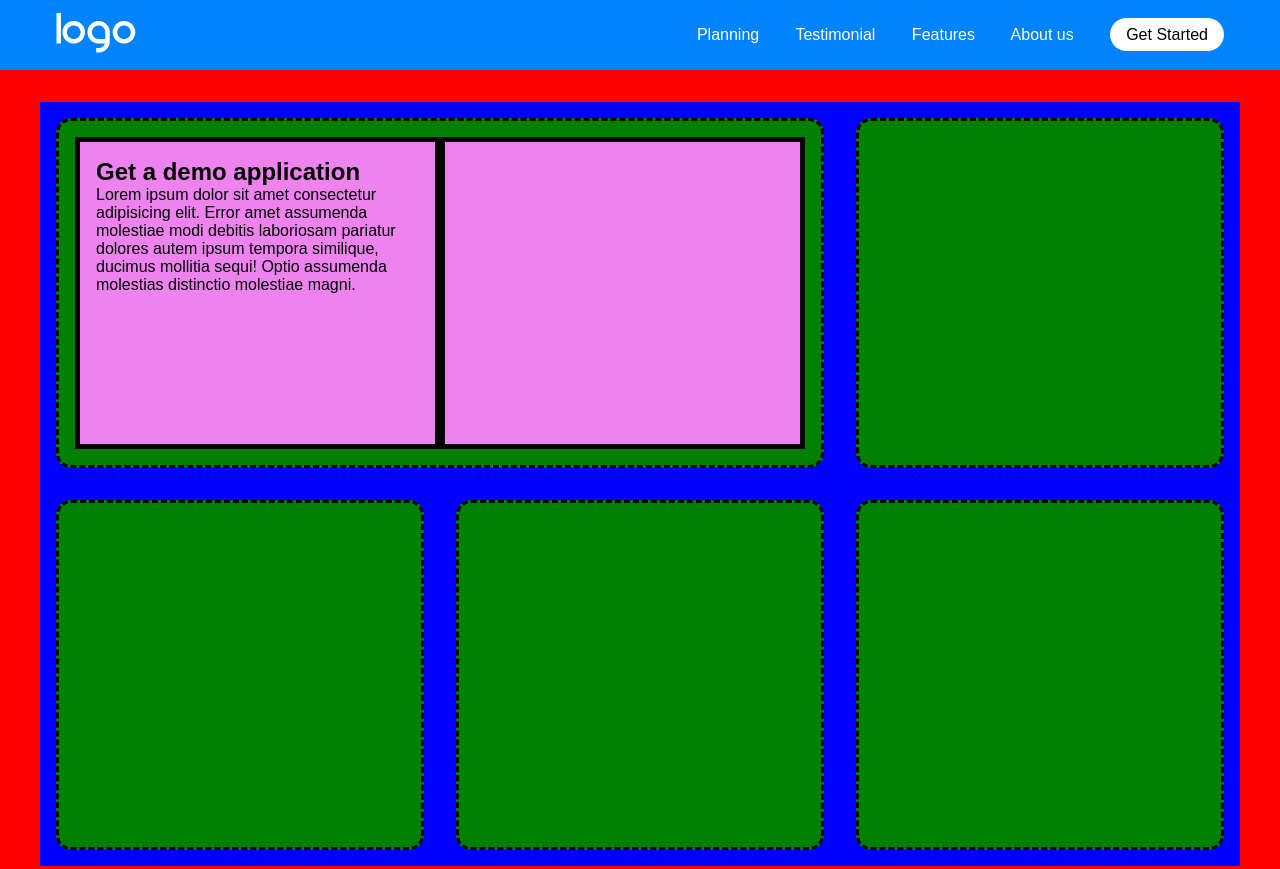
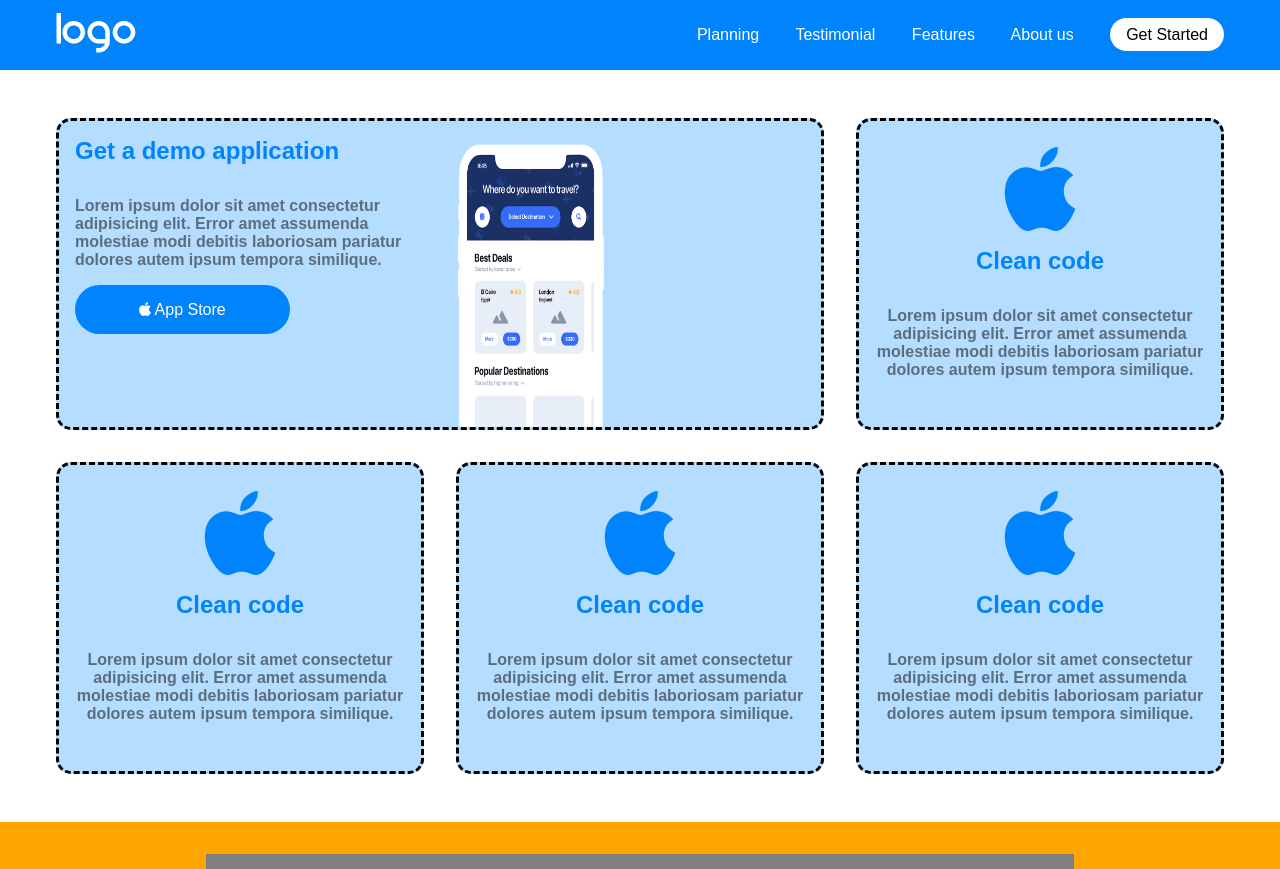
Before and after one commit to GabrieleRizzo19/htmlcss-responsive-layout, a plain HTML site: page index.html in a window 1280 px wide. Shown: the top 869 px of the page. Drawn offline with Linux system fonts and the light colour scheme.

Commit message:
feat(html,css): hero section content

```diff
--- a/css/style.css
+++ b/css/style.css
@@ -12,8 +12,10 @@
 ******  GENERIC ******
 *********************/
 
-.bg-blue-layout{
-    background-color: #0084fd;
+:root {
+    --primary-col: #0084fd;
+    --primary-col-light: #b5ddff;
+    --secondary-col: #9792e4;
 }
 
 .container{
@@ -22,18 +24,24 @@
     max-width: 1200px;
 }
 
+a{
+    color: inherit;
+}
+
 /*********************
 ******  HEADER ******
 *********************/
 
-header a{
+#header{
+    background-color: var(--primary-col);
+}
+
+#header a{
     color: white;
     margin-right: 2em;
 }
 
-
-
-#get-start-button{
+#header #get-start-button{
     padding: 0.5em 1em;
     border-radius: 30px;
     background-color: white;
@@ -81,15 +89,91 @@ header nav #hamburger-menu{
 }
 
 #hero .card{
-    width: 100%;
+    height: 100%;
     border: 3px dashed black;
     border-radius: 15px;
+    text-align: center;
+    padding: 1em;
+    background-color: var(--primary-col-light);
 }
 
-#demo-card div{
-    padding: 1em;
+#hero #demo-card{
+    text-align: left;
+    padding-bottom: 0;
+}
+
+#hero .card h2{
+    color: var(--primary-col);
+}
+
+#hero .card p{
+    color: #5a6e7f;
+    font-weight: bold;
+}
+
+#hero .card h2 , #hero .card p{
+    margin-bottom: 2rem;
+}
+
+#demo-card-col > div{
+    padding: 1em 1em 0 1em;
     width: 100%;
-    border: 5px solid black;
+}
+
+#demo-card a{
+    background-color: var(--primary-col);
+    border-radius: 30px;
+    padding: 1em 4em;
+    margin-bottom: 2rem;
+    color: white;
+}
+
+#apple-static{
+    display: inline-block;
+}
+
+#apple-bounce{
+    display: none;
+}
+
+#demo-card-col a:hover #apple-static{
+    display: none;
+}
+
+#demo-card-col a:hover #apple-bounce{
+    display: inline-block;
+}
+
+#demo-card img{
+    width: 100%;
+    display: block;
+    transition: 0.3s;
+}
+
+.hero-card-top-icon{
+    color: var(--primary-col);
+    font-size: 6rem;
+}
+
+@media screen and (min-width: 400px){
+
+    #demo-card img{
+        width: 75%;
+    }
+}
+
+@media screen and (min-width: 500px) and (max-width:991px) {
+
+    #demo-card img{
+        width: 60%;
+    }
+}
+
+@media screen and (min-width: 500px) {
+
+    #demo-card img{
+        width: 50%;
+    }
 }
 
 @media screen and (min-width: 769px){
@@ -98,7 +182,7 @@ header nav #hamburger-menu{
         width: calc( 100% / 3);
     }
 
-    #hero #demo-card{
+    #hero #demo-card-col{
         width: calc( 100% / 3 * 2 );
     }
 }
--- a/index.html
+++ b/index.html
@@ -13,7 +13,7 @@
     <body>
 
         <header>
-            <div id="header" class="bg-blue-layout">
+            <div id="header">
                 <nav class="container flex justify-content-sb align-items-center min-height70 margin-zero-auto">
                     <div id="logo-container">
                         <img src="./img/logo.png" alt="logo">
@@ -36,40 +36,70 @@
 
         <main>
             <!-- Hero Section -->
-            <section id="hero" class="bg-red">
+            <section id="hero">
                 <div class="container margin-zero-auto flex flex-wrap card-container">
 
-                    <div id="demo-card" class="col bg-blue">
-                        <div class="card min-height350 bg-green flex flex-wrap">
-                            <div class="bg-violet min-height150 align-items-center">
+                    <div id="demo-card-col" class="col">
+                        <div id="demo-card" class="card flex flex-wrap">
+                            <div>
                                 <h2>Get a demo application</h2>
-                                <p>Lorem ipsum dolor sit amet consectetur adipisicing elit. Error amet assumenda molestiae modi debitis laboriosam pariatur dolores autem ipsum tempora similique, ducimus mollitia sequi! Optio assumenda molestias distinctio molestiae magni.</p>
-                                <a href="#"></a>
+                                <p>
+                                    Lorem ipsum dolor sit amet consectetur adipisicing elit. Error amet assumenda molestiae modi debitis laboriosam pariatur dolores autem ipsum tempora similique.
+                                </p>
+                                <a href="#">
+                                    <i id="apple-static" class="fa-brands fa-apple"></i>
+                                    <i id="apple-bounce" class="fa-brands fa-apple fa-bounce"></i>
+                                    App Store
+                                </a>
                             </div>
-                            <div class="bg-violet min-height150 align-items-center">
-
+                            <div class="flex">
+                                <img src="./img/phone.png" alt="iPhone">
                             </div>
                         </div>
                     </div>
 
-                    <div class="col bg-blue">
-                        <div class="card min-height350 bg-green">
-
+                    <div class="col">
+                        <div class="card">
+                            <div class="hero-card-top-icon">
+                                <i class="fa-brands fa-apple"></i>
+                            </div>
+                            <h2>Clean code</h2>
+                            <p>
+                                Lorem ipsum dolor sit amet consectetur adipisicing elit. Error amet assumenda molestiae modi debitis laboriosam pariatur dolores autem ipsum tempora similique.
+                            </p>
                         </div>
                     </div>
-                    <div class="col bg-blue">
-                        <div class="card min-height350 bg-green">
-
+                    <div class="col">
+                        <div class="card">
+                            <div class="hero-card-top-icon">
+                                <i class="fa-brands fa-apple"></i>
+                            </div>
+                            <h2>Clean code</h2>
+                            <p>
+                                Lorem ipsum dolor sit amet consectetur adipisicing elit. Error amet assumenda molestiae modi debitis laboriosam pariatur dolores autem ipsum tempora similique.
+                            </p>
                         </div>
                     </div>
-                    <div class="col bg-blue">
-                        <div class="card min-height350 bg-green">
-
+                    <div class="col">
+                        <div class="card">
+                            <div class="hero-card-top-icon">
+                                <i class="fa-brands fa-apple"></i>
+                            </div>
+                            <h2>Clean code</h2>
+                            <p>
+                                Lorem ipsum dolor sit amet consectetur adipisicing elit. Error amet assumenda molestiae modi debitis laboriosam pariatur dolores autem ipsum tempora similique.
+                            </p>
                         </div>
                     </div>
-                    <div class="col bg-blue">
-                        <div class="card min-height350 bg-green">
-
+                    <div class="col">
+                        <div class="card">
+                            <div class="hero-card-top-icon">
+                                <i class="fa-brands fa-apple"></i>
+                            </div>
+                            <h2>Clean code</h2>
+                            <p>
+                                Lorem ipsum dolor sit amet consectetur adipisicing elit. Error amet assumenda molestiae modi debitis laboriosam pariatur dolores autem ipsum tempora similique.
+                            </p>
                         </div>
                     </div>
 
```
Also changed, not shown: img/phone.png (added).
